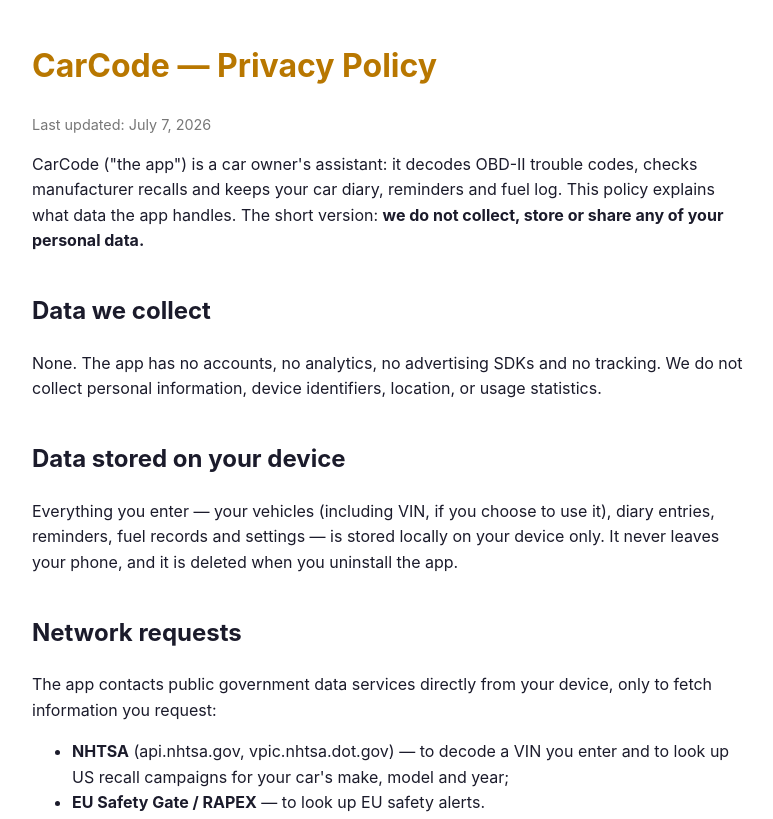
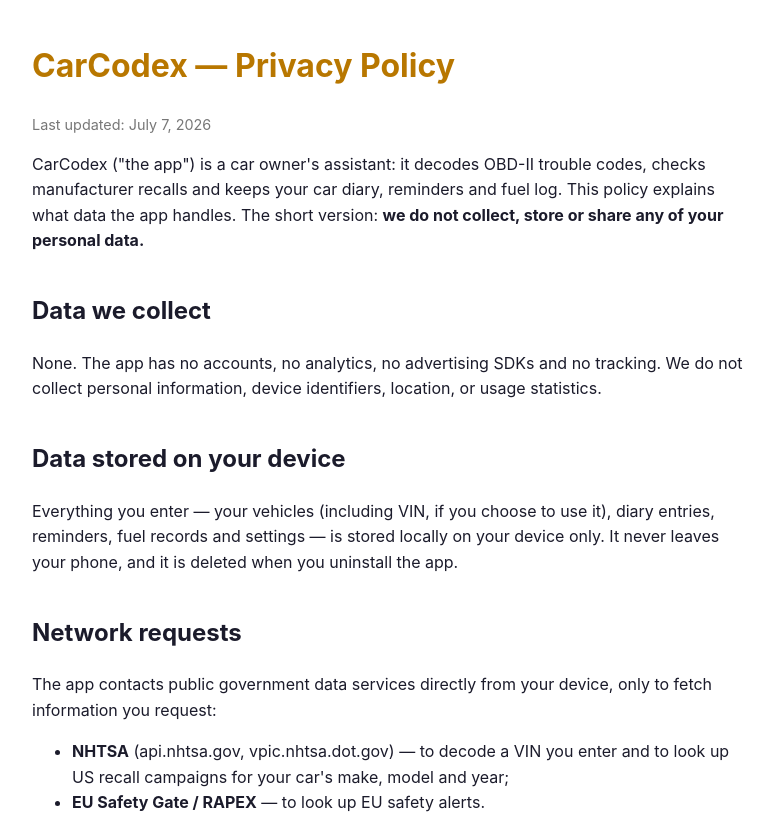
Before and after one commit to aftertimemediacompany/carcode-privacy, a plain HTML site: page index.html in a window 1280 px wide. Shown: the top 819 px of the page, without its empty margins (248-1021 px from the left). Drawn offline with Linux system fonts and the light colour scheme.

Commit message:
Rename to CarCodex

```diff
--- a/index.html
+++ b/index.html
@@ -3,7 +3,7 @@
 <head>
 <meta charset="utf-8">
 <meta name="viewport" content="width=device-width, initial-scale=1">
-<title>CarCode — Privacy Policy</title>
+<title>CarCodex — Privacy Policy</title>
 <style>
   body { font-family: -apple-system, "Segoe UI", Roboto, sans-serif; max-width: 720px;
          margin: 40px auto; padding: 0 20px; color: #1B1B2B; line-height: 1.6; }
@@ -12,10 +12,10 @@
 </style>
 </head>
 <body>
-<h1>CarCode — Privacy Policy</h1>
+<h1>CarCodex — Privacy Policy</h1>
 <p class="updated">Last updated: July 7, 2026</p>
 
-<p>CarCode ("the app") is a car owner's assistant: it decodes OBD-II trouble
+<p>CarCodex ("the app") is a car owner's assistant: it decodes OBD-II trouble
 codes, checks manufacturer recalls and keeps your car diary, reminders and
 fuel log. This policy explains what data the app handles. The short version:
 <strong>we do not collect, store or share any of your personal data.</strong></p>
```
